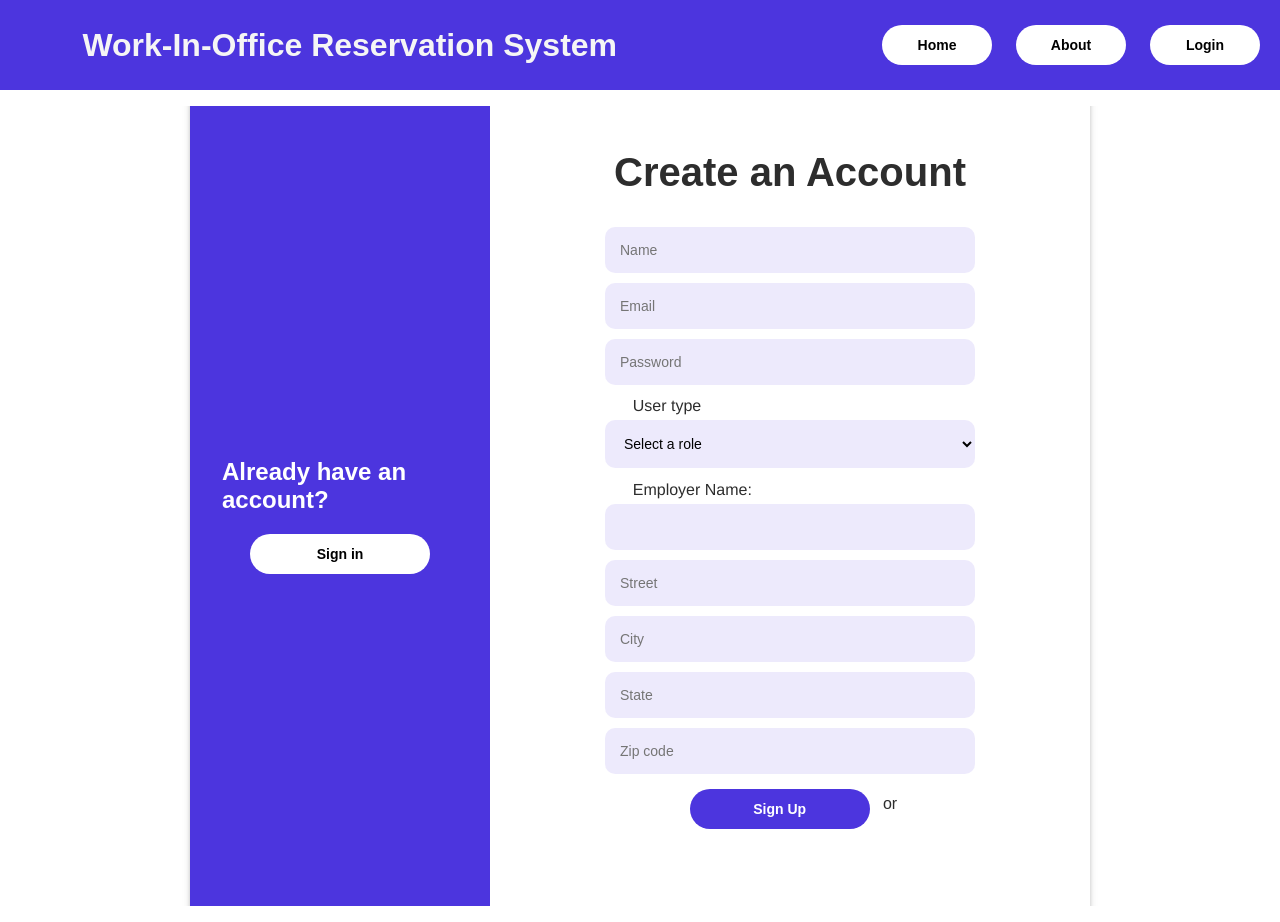
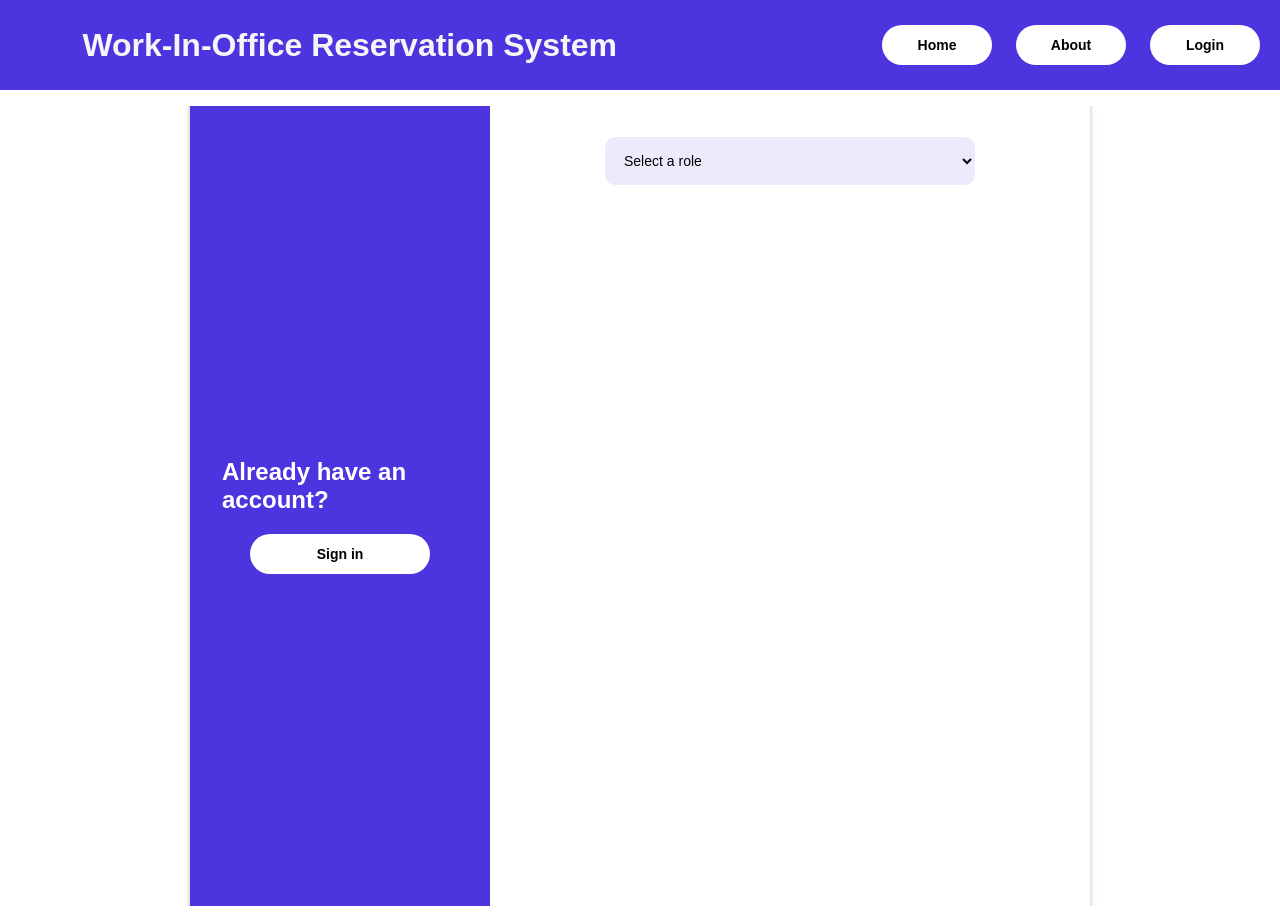
Before and after one commit to shailbpatel/275_frontend, a React (Create React App) app: page /signup in a window 1280 px wide. Built offline with nearby package versions, Linux system fonts and the light colour scheme.

Commit message:
changes in signup component

```diff
--- a/src/Components/Login/index.jsx
+++ b/src/Components/Login/index.jsx
@@ -3,7 +3,7 @@ import axios from "axios";
 import { Link } from "react-router-dom";
 import styles from "./styles.module.css";
 import { Route, Routes, useNavigate } from "react-router-dom";
-import dynamicURL from "../Utils/urlConfig";
+import {dynamicURL} from "../Utils/urlConfig";
 import { GoogleOAuthProvider, GoogleLogin } from "@react-oauth/google";
 import { gapi } from "gapi-script";
 import jwt_decode from "jwt-decode";
--- a/src/Components/Signup/Signup.js
+++ b/src/Components/Signup/Signup.js
@@ -1,9 +1,8 @@
-import { useState, useEffect } from "react";
+import { useState } from "react";
 import axios from "axios";
-import { Link, useNavigate } from "react-router-dom";
+import { Link } from "react-router-dom";
 import styles from "./styles.module.css";
-import urlConfig from "../Utils/urlConfig";
-import Select from "react-select";
+import { clientId, backendURL } from "../Utils/urlConfig";
 import queryString from "query-string";
 import {
   GoogleOAuthProvider,
@@ -16,6 +15,8 @@ import jwt_decode from "jwt-decode";
 const Signup = () => {
   const [data, setData] = useState({
     name: "",
+    id: "",
+    employer_id: "",
     email: "",
     password: "",
     role: "",
@@ -23,65 +24,27 @@ const Signup = () => {
     city: "",
     state: "",
     zip: "",
-    capacity: "",
-    description: "",
+    seats: "3",
+    is_google: false,
+    is_verified: false,
+  });
 
-  });
   const [error, setError] = useState("");
-  const navigate = useNavigate();
 
   const handleChange = ({ currentTarget: input }) => {
-    setData({ ...data, [input.name]: input.value });
+    const value = input.type === "number" ? parseInt(input.value) : input.value;
+    setData({ ...data, [input.name]: value });
   };
 
-  const [user, setUser] = useState([]);
-
-  const [profile, setProfile] = useState([]);
-
-  //   const login = useGoogleLogin({
-  //     onSuccess: (codeResponse) => setUser(codeResponse),
-  //     onError: (error) => console.log("Login Failed:", error),
-  //   });
-
-  //   useEffect(() => {
-  //     if (user) {
-  //       axios
-  //         .get(
-  //           `https://www.googleapis.com/oauth2/v1/userinfo?access_token=${user.access_token}`,
-  //           {
-  //             headers: {
-  //               Authorization: `Bearer ${user.access_token}`,
-  //               Accept: "application/json",
-  //             },
-  //           }
-  //         )
-  //         .then((res) => {
-  //           setProfile(res.data);
-  //         })
-  //         .catch((err) => console.log(err));
-  //     }
-  //   }, [user]);
-
-  // log out function to log the user out of google and set the profile array to null
-  //   const logOut = () => {
-  //     googleLogout();
-  //     setProfile(null);
-  //   };
-
   const handleSubmit = async (e) => {
-    console.log("Valid submit");
-
     e.preventDefault();
     try {
-      console.log(urlConfig.dynamicURL);
-      //api for new user registration
-      const url = `${urlConfig.dynamicURL}/employer?${queryString.stringify(
-        data
-      )}`;
-      console.log(url);
+        if(data.role === "Employer") {
+            const { is_verified, role, ...post_data } = data;
+            const url = `${backendURL}/employer?${queryString.stringify(post_data)}`;
             const { data: res } = await axios.post(url, data);
-      navigate("/login");
-      console.log(res.message);
+            console.log(res.status);
+        }
     } catch (error) {
       if (
         error.response &&
@@ -108,14 +71,43 @@ const Signup = () => {
         </div>
 
         <div className={styles.right}>
-          <form className={styles.form_container} onSubmit={handleSubmit}>
-            <h1>Create an Account</h1>
+            {error && <div className={styles.error}>{error}</div>}
+            <div className={styles.role}>User type</div>
+                    <form className={styles.form_container}>
+                        <select
+                            name="role"
+                            required
+                            onChange={handleChange}
+                            className={styles.dropdown}
+                            defaultValue={""}
+                        >
+                            <option value="">Select a role</option>
+                            <option label="Employee">Employee</option>
+                            <option label="Employer">Employer</option>
+                        </select>
+                        </form>
+            {data.role === "Employee" ? (
+                <h2>Employee Registration Form</h2>
+            ) : (
+                data.role === "Employer" ? (
+                <>
+                <h2>Create an Employer Account</h2>
+                <form className={styles.internal_form_container} onSubmit={handleSubmit}>
                     <input
                         type="text"
                         placeholder="Name"
                         name="name"
                         onChange={handleChange}
                         value={data.name}
+                        required
+                        className={styles.input}
+                        />
+                    <input
+                        type="id"
+                        placeholder="ID (Short code to identify your company)"
+                        name="id"
+                        onChange={handleChange}
+                        value={data.id}
                         required
                         className={styles.input}
                         />
@@ -137,45 +129,15 @@ const Signup = () => {
                         required
                         className={styles.input}
                     />
-
-            <div className={styles.role}>User type</div>
-            <select
-              name="role"
-              value={data.role}
-              required
-              onChange={handleChange}
-              className={styles.dropdown}
-            >
-              <option selected="selected" hidden="hidden">Select a role</option>
-              <option label="Employee">Employee</option>
-              <option label="Employer">Employer</option>
-            </select>
-
-            {data.role === "Employer" ? (
-              <>
-                <div className={styles.role}>Space Capacity</div>
                     <input
                         type="number"
-                  name="capacity"
+                        name="seats"
                         min="3"
                         max="100"
                         className={styles.input}
-                  defaultValue="3"
+                        value={data.seats}
                         onChange={handleChange}
                     />
-              </>
-            ) : (
-              <>
-                <div className={styles.role}>Employer Name: </div>
-                <input
-                  type="text"
-                  name="employer"
-                  className={styles.input}
-                  onChange={handleChange}
-                />
-              </>
-            )}
-
                     <input
                         type="text"
                         placeholder="Street"
@@ -208,16 +170,14 @@ const Signup = () => {
                         value={data.zip}
                         className={styles.input}
                     />
-            {error && <div className={styles.error_msg}>{error}</div>}
+                </form>
                 <div className={styles.googleLogin}>
-              <button
+                    <input
+                        type="submit"
+                        value="Sign Up"
+                        onClick={handleSubmit}
                         className={styles.green_btn}
-                onClick={(handleClick) => {
-                  console.log("Data :", data);
-                }}
-              >
-                Sign Up
-              </button>
+                    />
                     <p>or</p>
 
                     <GoogleLogin
@@ -236,7 +196,12 @@ const Signup = () => {
                         }}
                     />
                 </div>
-          </form>
+                </>
+                )  : (
+                    <></>
+                )
+            )}
+
       </div>
     </div>
     </div>
--- a/src/Components/Signup/styles.module.css
+++ b/src/Components/Signup/styles.module.css
@@ -57,7 +57,13 @@
   display: flex;
   flex-direction: column;
   align-items: center;
-  margin-top: 9rem;
+  margin-top: 6rem;
+}
+
+.internal_form_container {
+  display: flex;
+  flex-direction: column;
+  align-items: center;
 }
 
 .form_container h1 {
@@ -129,4 +135,5 @@
   justify-content: space-between;
   align-items: center;
   gap: 0.2rem;
+  margin-top: 1rem;
 }
--- a/src/Components/Utils/urlConfig.js
+++ b/src/Components/Utils/urlConfig.js
@@ -1,8 +1,7 @@
-const dynamicURL = "http://localhost:8080";
+export const dynamicURL = "http://localhost:8080";
+export const backendURL = "http://localhost:8080";
 
-const clinetID =
+export const clientId =
   "1043703980146-807tc000l9hlh34efgp0qhued09qjk10.apps.googleusercontent.com";
 
 // const secretKey = "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";
-
-export default { dynamicURL, clinetID };
```
Lines whose indentation alone changed are shown as unchanged.
